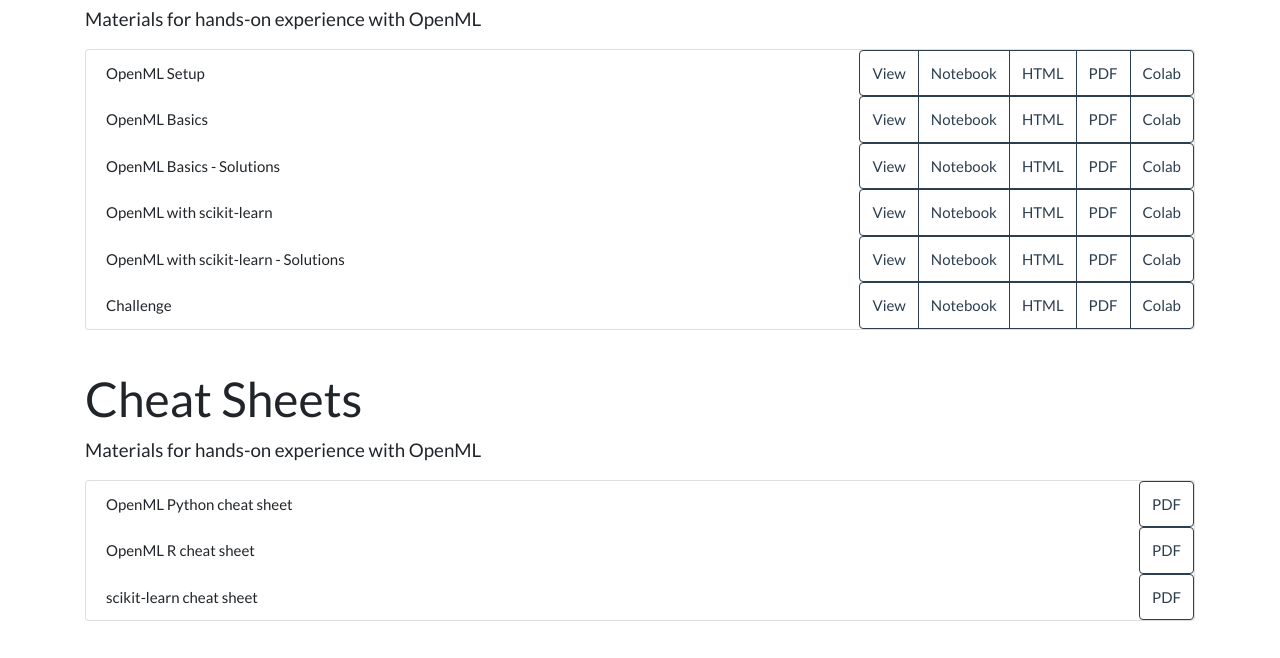
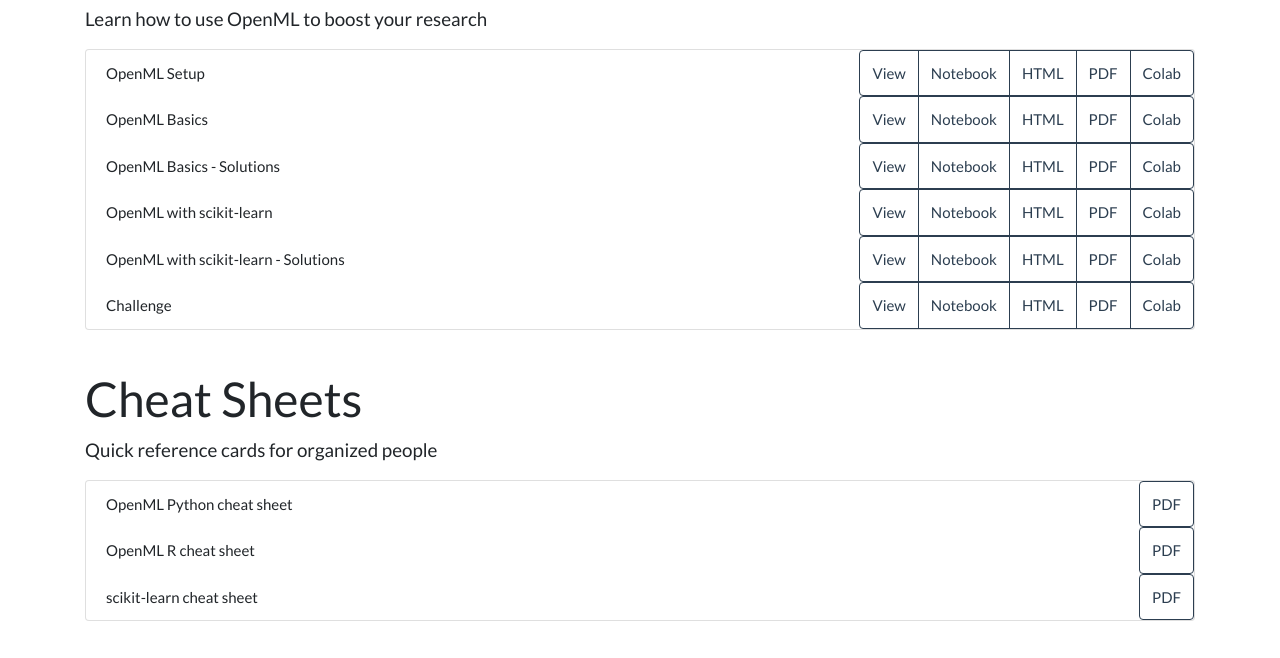
Before and after one commit to openml/openml-tutorial, a plain HTML site: page index.html in a window 1280 px wide. Shown: the part 492-1150 px from the top of the page. Drawn offline with nearby package versions, Linux system fonts and the light colour scheme.

```diff
--- a/index.html
+++ b/index.html
@@ -53,7 +53,7 @@
     </ul>
 
     <h1 class="roomy">Hands-on</h1>
-    <p class="lead">Materials for hands-on experience with OpenML</p>
+    <p class="lead">Learn how to use OpenML to boost your research</p>
     <ul class="list-group">
       <li class="list-group-item d-flex justify-content-between showlinks"><span>OpenML Setup</span><div class="colab">1tEKBwVFuR-YU0ygxZFd4NWt5cjZ_kdgg</div></li>
       <li class="list-group-item d-flex justify-content-between showlinks"><span>OpenML Basics</span></li>
@@ -64,7 +64,7 @@
     </ul>
 
     <h1 class="roomy">Cheat Sheets</h1>
-    <p class="lead">Materials for hands-on experience with OpenML</p>
+    <p class="lead">Quick reference cards for organized people</p>
     <ul class="list-group">
       <li class="list-group-item d-flex justify-content-between showpdflink"><span>OpenML Python cheat sheet</span></li>
       <li class="list-group-item d-flex justify-content-between showpdflink"><span>OpenML R cheat sheet</span></li>
```
